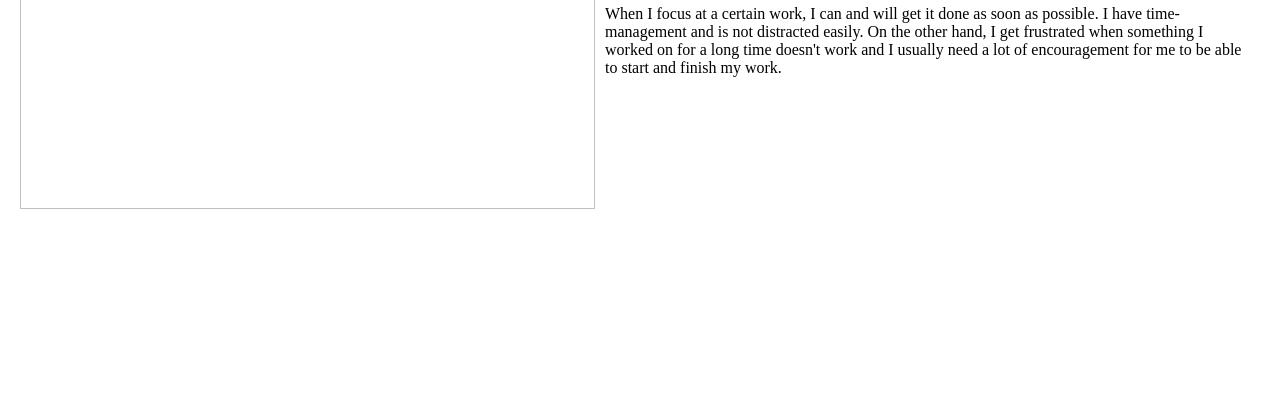
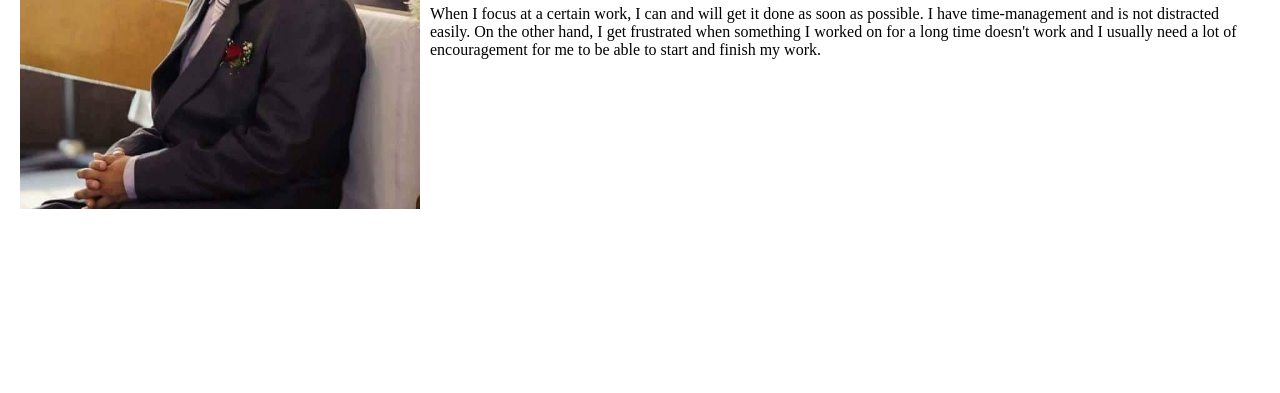
Before and after one commit to Ken1567/Online-Portfolio, a plain HTML site: page about.html in a window 1280 px wide. Shown: the part 407-800 px from the top of the page. Drawn offline with Linux system fonts and the light colour scheme.

Commit message:
fix image path

```diff
--- a/about.html
+++ b/about.html
@@ -21,7 +21,7 @@
     <section id="about">
         <h1 class="headings">ABOUT ME</h1>
         <div id="pic">
-            <img src="/Online Portfolio/Images/img3.jpg" alt="">
+            <img src="Images/img3.jpg" alt="">
             <div id="intro">
                 <h2>MANUEL KENNON A. GARROVILLO</h2>
                 <p>I am a career shifter with a degree in Teacher Education. Currently, I am training under Stacktrek as a Full Time Bootcamper. I am honing my skills in programming, particularly in using programming languages, as well as front-end and back-end
```
